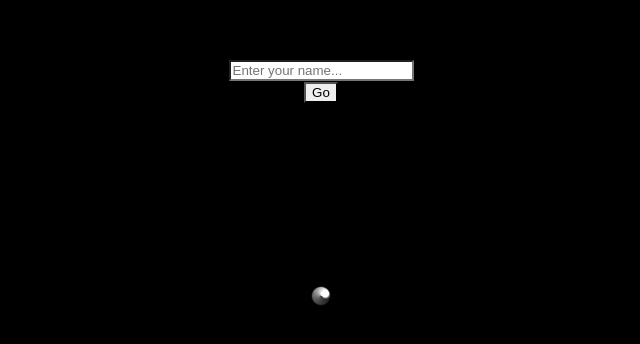
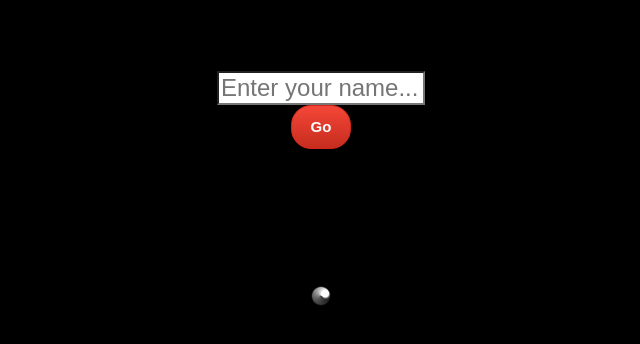
Before and after one commit to jeff-chamberlain/LudoQueue, a website: page public/player.html in a window 1280 px wide. Shown: the part 344-688 px from the top of the page, without its empty margins (319-959 px from the left). Drawn offline with nearby package versions, Linux system fonts and the light colour scheme; no server answers.

Commit message:
transfer

```diff
--- a/package.json
+++ b/package.json
@@ -1,6 +1,6 @@
 {
   "name": "LudoSuite",
-  "version": "0.0.0-14",
+  "version": "0.0.0-22",
   "description": "",
   "main": "index.js",
   "scripts": {
--- a/public/css/playerStyle.css
+++ b/public/css/playerStyle.css
@@ -47,3 +47,34 @@ input.text {
 	margin:0.5em 0 0 0;
 	width:200px;
 }
+
+input.submit {
+	background:-webkit-gradient( linear, left top, left bottom, color-stop(0.05, #f24537), color-stop(1, #c62d1f) );
+	background:-moz-linear-gradient( center top, #f24537 5%, #c62d1f 100% );
+	filter:progid:DXImageTransform.Microsoft.gradient(startColorstr='#f24537', endColorstr='#c62d1f');
+	background-color:#f24537;
+	-webkit-border-top-left-radius:20px;
+	-moz-border-radius-topleft:20px;
+	border-top-left-radius:20px;
+	-webkit-border-top-right-radius:20px;
+	-moz-border-radius-topright:20px;
+	border-top-right-radius:20px;
+	-webkit-border-bottom-right-radius:20px;
+	-moz-border-radius-bottomright:20px;
+	border-bottom-right-radius:20px;
+	-webkit-border-bottom-left-radius:20px;
+	-moz-border-radius-bottomleft:20px;
+	border-bottom-left-radius:20px;
+	text-indent:0;
+	border:1px solid #d02718;
+	display:inline-block;
+	color:#ffffff;
+	font-family:Arial;
+	font-size:15px;
+	font-weight:bold;
+	font-style:normal;
+	line-height:40px;
+	width:60px;
+	text-decoration:none;
+	text-align:center;
+}
--- a/public/js/suite/surf.js
+++ b/public/js/suite/surf.js
@@ -37,7 +37,7 @@ var surf = function() {
 			var alph = xLerp(1,0,t);
 
 			ctx.beginPath();
-			ctx.arc(s.x, s.y, rad, Math.PI*2, false);
+			ctx.arc(s.pulse_x, s.pulse_y, rad, Math.PI*2, false);
 			ctx.strokeStyle = 'rgba(255,255,255,'+alph+')';
 			ctx.lineWidth=line;
 			ctx.stroke();
@@ -127,12 +127,16 @@ function create_surfer(col,nam,rad) {
 
 	this.pulse_draw = false;
 	this.pulse_time;
+	this.pulse_x = 0;
+	this.pulse_y = 0;
 
 	this.pulse = function() {
 		if(!this.pulse_draw) {
 			console.log('pulse true');
 			this.pulse_draw = true;
 			this.pulse_time = Date.now();
+			this.pulse_x = this.x;
+			this.pulse_y = this.y;
 		}
 	}
 
--- a/public/player.html
+++ b/public/player.html
@@ -22,8 +22,8 @@
 		<div id="start_over" class="over">
 			<table width="100%"><tr><td align="center">
 				<form id="start_form">
-					<input type="text" id="start_name" maxlength="15" placeholder="Enter your name..." /><br>
-					<input type="submit" id="start_submit" value="Go" />
+					<input type="text" id="start_name" class="text" maxlength="15" placeholder="Enter your name..." /><br>
+					<input type="submit" id="start_submit" class="submit" value="Go" />
 				</form>
 				<span id="err_text"></span>
 			</td></tr></table>
```
Also changed, not shown: public/js/suite/sockets.js (+15 -0 lines).
